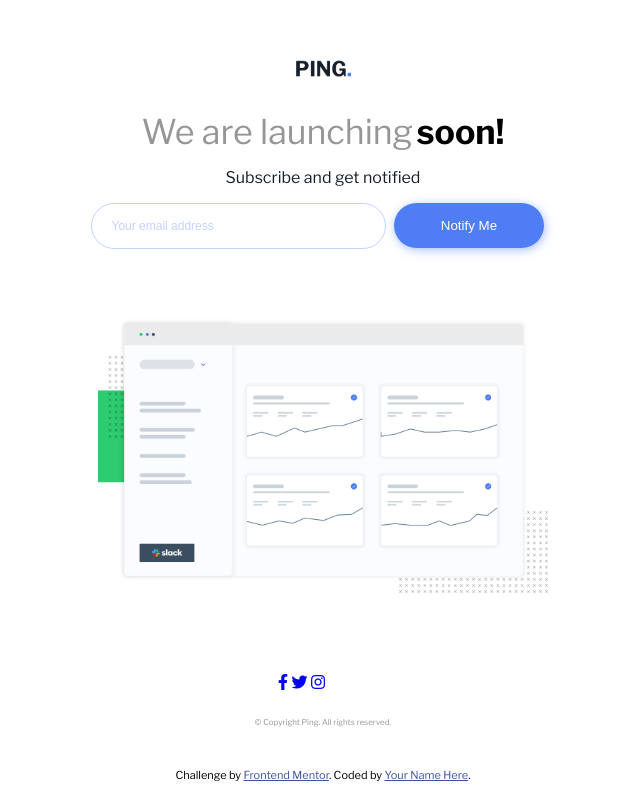
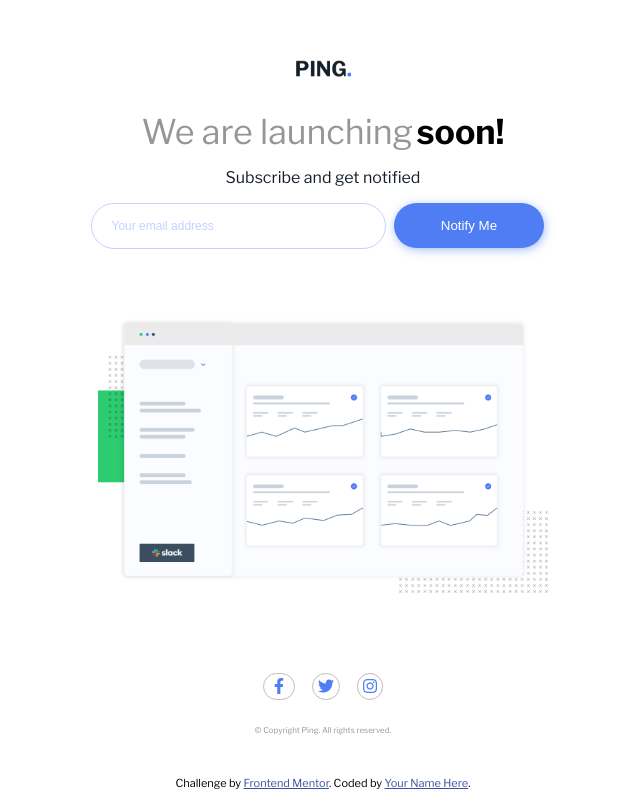
Before and after one commit to phil0452/ping-coming-soon-page-master, a plain HTML site: page index.html in a window 1280 px wide. Shown: the whole page, without its empty margins (317-957 px from the left). Drawn offline with nearby package versions, Linux system fonts and the light colour scheme.

Commit message:
Improve Icons Using font awesome

```diff
--- a/CSS/styling.css
+++ b/CSS/styling.css
@@ -121,22 +121,32 @@ section #icons-row {
 
 section .flex-row #icons-container {
 	margin: auto;
-    width: 90px;
-	}
-
-section .flex-row #icons-container .icon {
-    display: inline-block;
+    width: 120px;
+	    display: flex;
+    justify-content: space-between;
 }
 
+section .flex-row #icons-container a {
+	display: inline-block;
+    color: hsl(223, 87%, 63%);
+	border: 1px solid hsl(0, 6%, 75%);
+   border-radius: 20px;
+   padding: 3px 5px;
+}
+
+section .flex-row #icons-container a:first-child {
+	padding: 3px 10px;
+}
+section .flex-row #icons-container a:hover {
+	background-color: hsl(223, 87%, 63%);
+	color: white;
+}
 section .flex-row #icons-container .icon ion-icon {
   color: hsl(223, 87%, 63%);
    width: 12px;
    border: 1px solid hsl(223, 100%, 88%);
    border-radius: 20px;
-   padding-left: 5px;
-    padding-right: 5px;
-	paddding-bottom: 2px;
-	padding-top: 1px;
+
 }
 
 section #copright-row{
```
